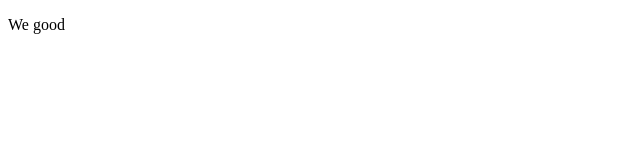
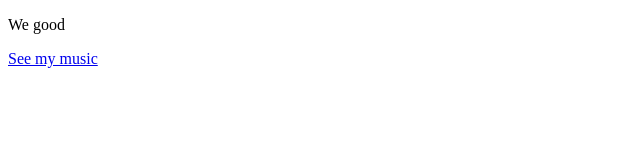
Before and after one commit to ekatenkorang/ekatenkorang.github.io, a plain HTML site: page index.html in a window 1280 px wide. Shown: the whole page, without its empty margins (0-640 px from the left). Drawn offline with Linux system fonts and the light colour scheme.

Commit message:
Update index.html

```diff
--- a/index.html
+++ b/index.html
@@ -5,6 +5,7 @@
   </title>
   <body>
    <p> We good </p>
+   <a href='music.html'>See my music</a>
   </body>
  </head>
 </html>
```
